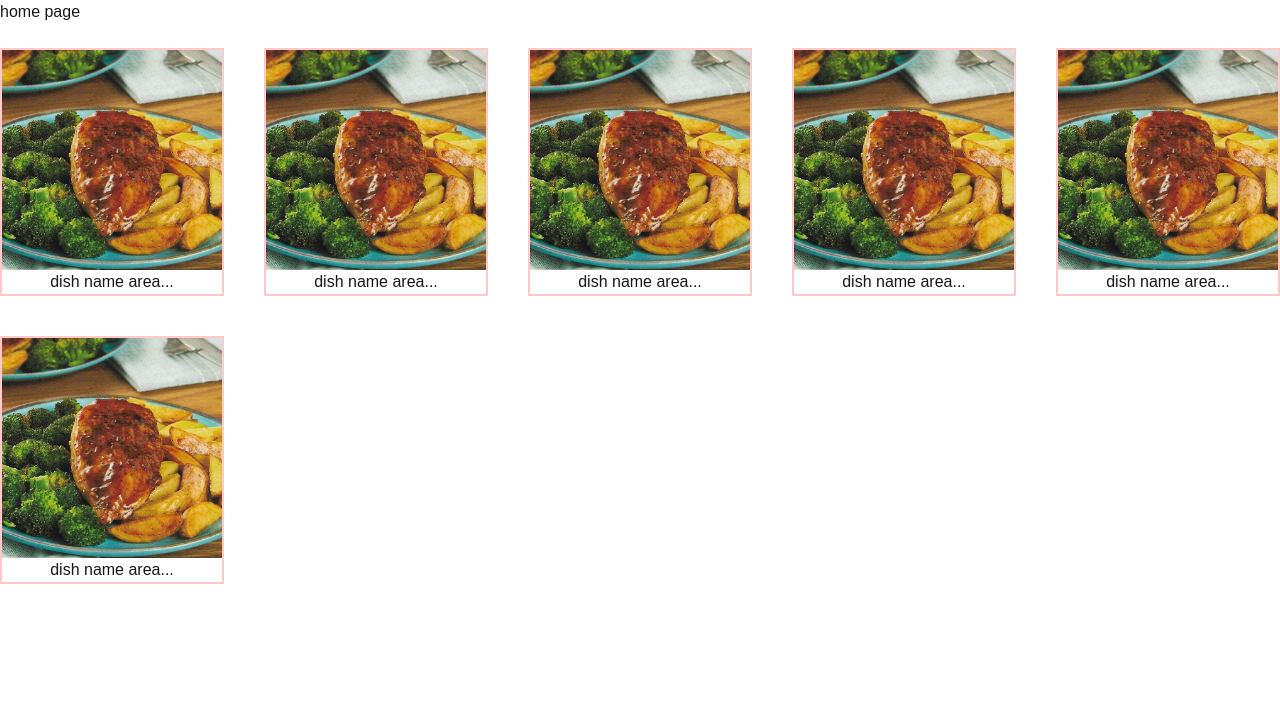
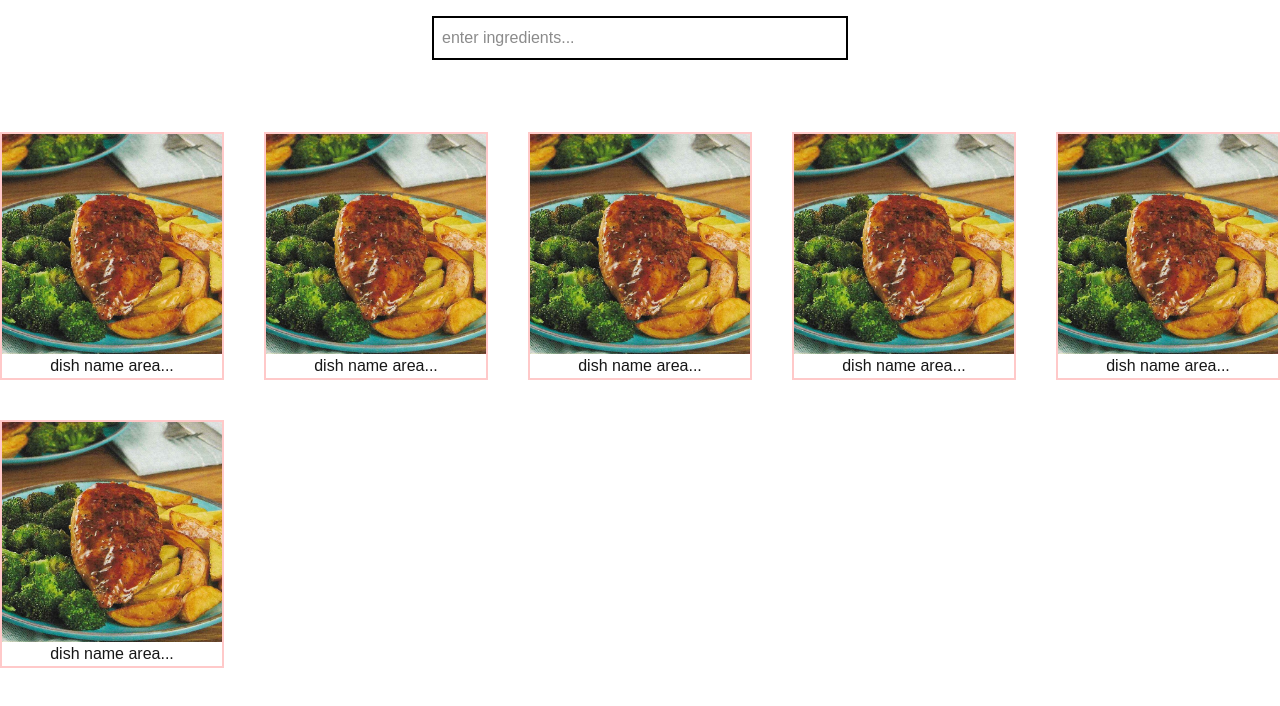
Before and after one commit to QixiaoLiu0/Ingredio, a Next.js app: page / in a window 1280 px wide. Shown: the top 706 px of the page. Built offline with nearby package versions, Linux system fonts and the light colour scheme.

Commit message:
feat: SearchBar (#2)

```diff
--- a/package.json
+++ b/package.json
@@ -10,7 +10,8 @@
   "dependencies": {
     "next": "16.2.2",
     "react": "19.2.4",
-    "react-dom": "19.2.4"
+    "react-dom": "19.2.4",
+    "use-debounce": "^10.1.1"
   },
   "devDependencies": {
     "@tailwindcss/postcss": "^4",
--- a/src/app/(home)/page.js
+++ b/src/app/(home)/page.js
@@ -1,11 +1,11 @@
 import DishCard from "@/components/DishCard";
-
+import SearchBar from "@/components/SearchBar";
 export default function Page() {
   return (
     <main>
-      <h1>home page</h1>
+      <SearchBar />
       <br />
-      <div className="grid grid-cols-5 gap-10">
+      <div className="dish-card-wrapper grid grid-cols-5 gap-10">
         <DishCard />
         <DishCard />
         <DishCard />
--- /dev/null
+++ b/src/components/SearchBar.js
@@ -0,0 +1,36 @@
+"use client";
+import { useDebouncedCallback } from "use-debounce";
+import { useRouter, usePathname, useSearchParams } from "next/navigation";
+
+export default function SearchBar({}) {
+  const router = useRouter();
+  const pathname = usePathname();
+  const searchParams = useSearchParams();
+
+  //integrate debounce
+  const handleSearch = useDebouncedCallback(term => {
+    // get current search params
+    const params = new URLSearchParams(searchParams);
+
+    // monitor user's input
+    if (term) {
+      params.set("q", term);
+    } else {
+      params.delete("q");
+    }
+
+    // write search params into address bar
+    router.replace(`${pathname}?${params.toString()}`);
+  }, 300);
+
+  return (
+    <div className="p-4 flex justify-center mb-8">
+      <input
+        className="border-2 border-black p-2 min-w-1/3"
+        placeholder="enter ingredients..."
+        onChange={e => handleSearch(e.target.value)}
+        defaultValue={searchParams.get("q")?.toString()}
+      />
+    </div>
+  );
+}
```
Also changed, not shown: 1 other file (tests, documents, lock files or other folders).
